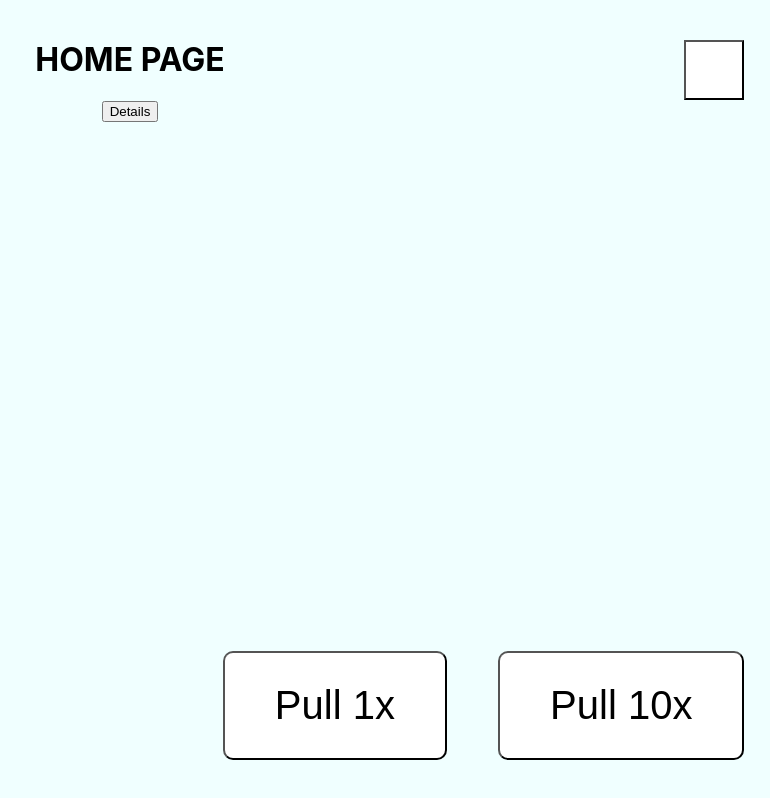
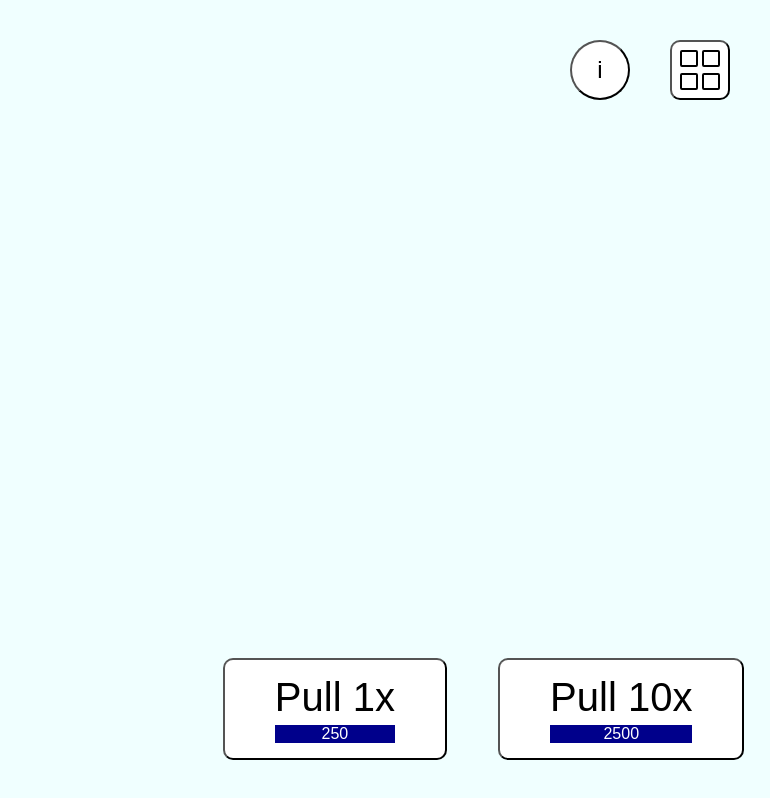
Before and after one commit to cindyung56/gs-simulator, a React (Create React App) app in the folder client/: page / in a window 1280 px wide. Shown: the whole page, without its empty margins (510-1280 px from the left). Built offline with nearby package versions, Linux system fonts and the light colour scheme.

Commit message:
styled buttons

```diff
--- a/client/src/components/Home.js
+++ b/client/src/components/Home.js
@@ -6,16 +6,29 @@ export default function Home(props) {
 
   return (
     <div className="main-interface">
-      <h1>HOME PAGE</h1>
-      <button className="details-btn" onClick={() => updateView("details")}>Details</button>
-      <button className="inventory-btn" onClick={() => updateView("inventory")}></button>
+      <div className="info-buttons-container">
+        <button className="details-btn" onClick={() => updateView("details")}>
+          i
+        </button>
+        <button
+          className="inventory-btn"
+          onClick={() => updateView("inventory")}
+        >
+          <div className="small-square"></div>
+          <div className="small-square"></div>
+          <div className="small-square"></div>
+          <div className="small-square"></div>
+        </button>
+      </div>
 
       <div className="pull-buttons-container">
         <button className="pull-btn" onClick={() => updateView("wish")}>
           Pull 1x
+          <p className="currency-cost">250</p>
         </button>
         <button className="pull-btn" onClick={() => updateView("wish")}>
           Pull 10x
+          <p className="currency-cost">2500</p>
         </button>
       </div>
     </div>
--- a/client/src/components/style.css
+++ b/client/src/components/style.css
@@ -1,3 +1,7 @@
+:root{
+  --silver-tree: #5ABD87;
+}
+
 .main-interface {
   position: relative;
   height: 90vh;
@@ -5,15 +9,45 @@
   background-color: azure;
 }
 
-.inventory-btn {
+.info-buttons-container{
   position: absolute;
-  top: 0;
-  right: 0;
-  margin: 5vh 2vw;
+  display: flex;
+  top: 5vh;
+  right: 5vh;
+}
+
+.inventory-btn, .details-btn {
+  display: inline-block;
+  margin-left: 5vh;
   color: black;
   background-color: white;
   width: 60px;
   height: 60px;
+  cursor: pointer;
+  border-radius: 10px;
+  font-size: 1.5rem;
+  padding: 5px;
+}
+
+.details-btn{
+  position: relative;
+  border-radius: 50%;
+  /* top: 15px; */
+}
+
+.inventory-btn{
+  display: flex;
+  flex-wrap: wrap;
+  justify-content: space-evenly;
+  align-items: center;
+}
+
+.small-square{
+  border: 2px solid black;
+  width: 30%;
+  height: 30%;
+  border-radius: 2px;
+  display: inline-block;
 }
 
 .pull-buttons-container {
@@ -24,23 +58,32 @@
 
 .pull-btn {
   border-radius: 10px;
-  padding: 30px 50px;
+  padding: 15px 50px;
   color: black;
   background-color: white;
   margin-bottom: 5vh;
   margin: 0px 2vw 5vh;
-  font-size: 40px;
+  font-size: 2.5em;
   cursor: pointer;
 }
 
-.pull-btn:hover {
-  box-shadow: 3px 3px 0.1em lightslategray;
+.pull-btn:hover, .inventory-btn:hover,.details-btn:hover {
+  box-shadow: 4px 4px var(--silver-tree);
 }
 
 .pull-btn:active {
-  box-shadow: 3px 3px grey;
+  transform: translateY(4px);
+  box-shadow: 4px 4px var(--silver-tree);
 }
 
 h1 {
   margin-top: 0;
 }
+
+.currency-cost{
+  margin: 0;
+  margin-top: 5px;
+  background-color: darkblue;
+  color: white;
+  font-size: 1rem;
+}
```
